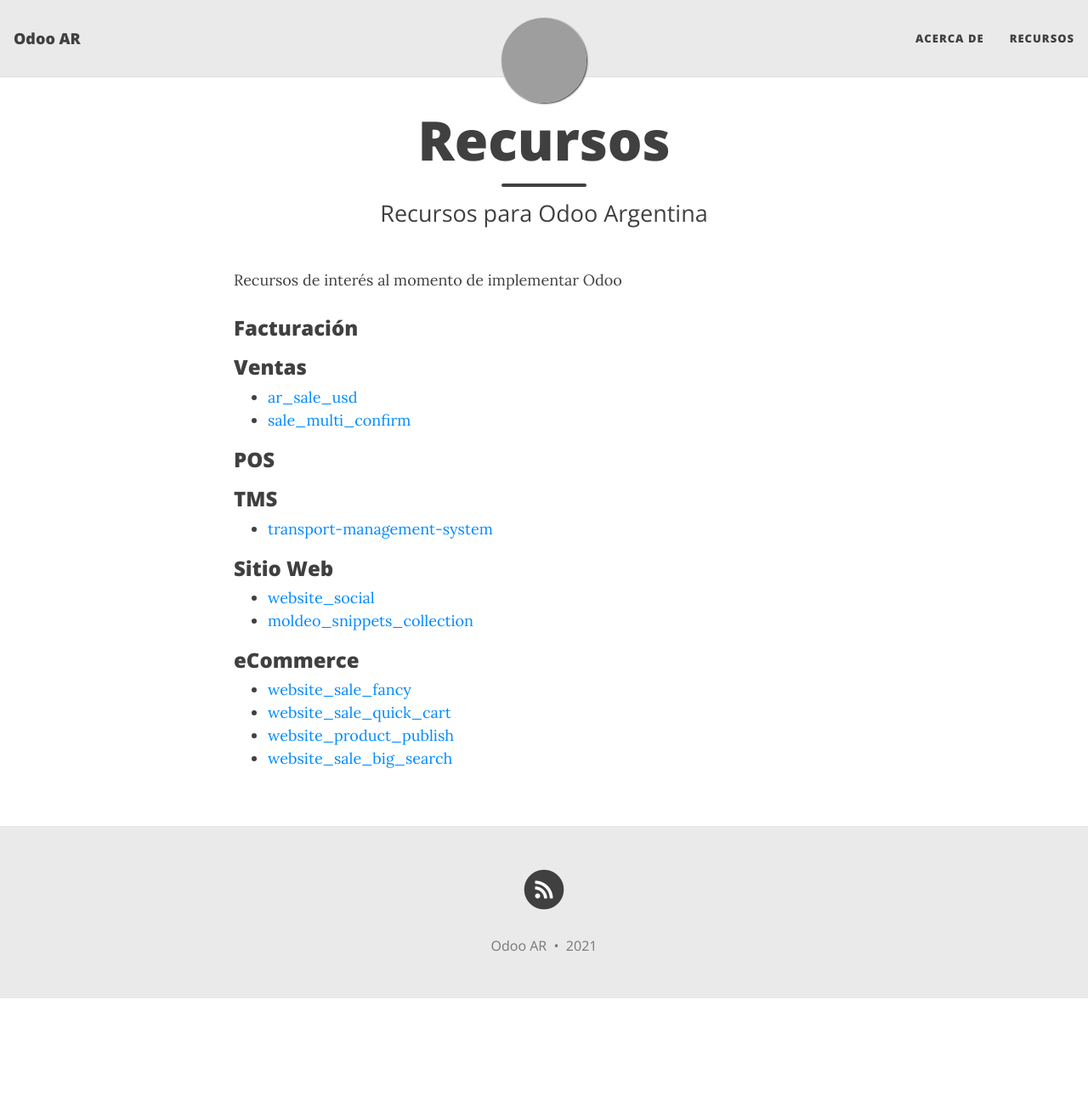
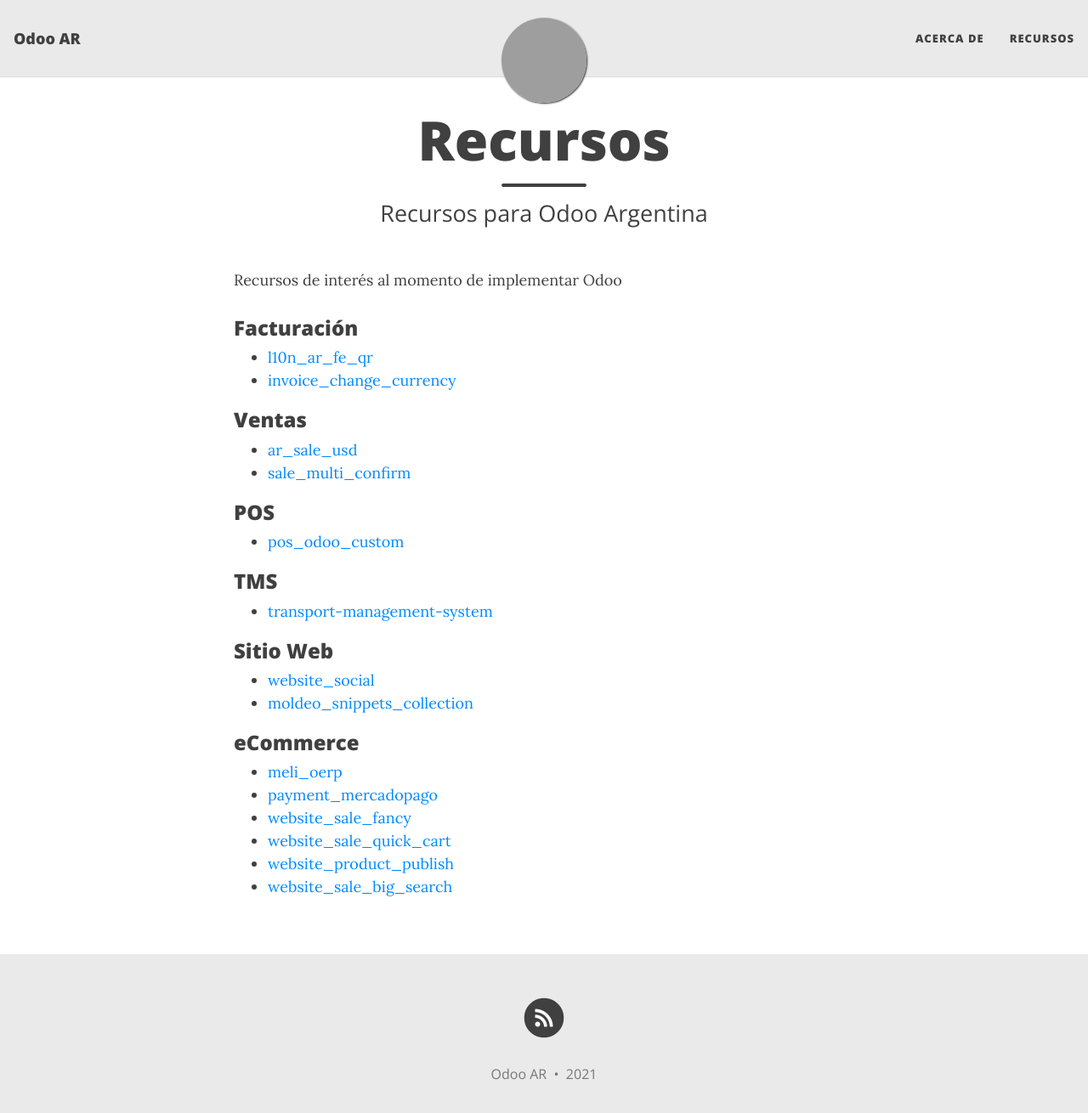
Before and after one commit to OdooAR/odooar.github.io, a Jekyll site: the page built from resources.md, in a window 1280 px wide and 1326 px high. Shown: the top 1310 px of the window at 85% size. Built offline with Jekyll 4.4.1, drawn with Linux system fonts in a browser that asks for light colours; nearby versions of some CDN libraries; grey boxes are pictures that could not be loaded.

Commit message:
Update resources.md

```diff
--- a/resources.md
+++ b/resources.md
@@ -8,12 +8,17 @@ Recursos de interés al momento de implementar Odoo
 
 ### Facturación
 
+* [l10n_ar_fe_qr](https://github.com/ctmil/l10n_ar_fe_qr)
+* [invoice_change_currency](https://github.com/ctmil/invoice_change_currency)
+
 ### Ventas
 
 * [ar_sale_usd](https://github.com/ctmil/ar_sale_usd)
 * [sale_multi_confirm](https://github.com/ctmil/sale_multi_confirm)
 
 ### POS
+
+* [pos_odoo_custom](https://github.com/regaby/odoo-custom)
 
 ### TMS
 
@@ -26,6 +31,8 @@ Recursos de interés al momento de implementar Odoo
 
 ### eCommerce
 
+* [meli_oerp](https://github.com/ctmil/meli_oerp)
+* [payment_mercadopago](https://github.com/ctmil/payment_mercadopago)
 * [website_sale_fancy](https://github.com/ctmil/website_sale_fancy)
 * [website_sale_quick_cart](https://github.com/ctmil/website_sale_quick_cart)
 * [website_product_publish](https://github.com/ctmil/website_product_publish)
```
